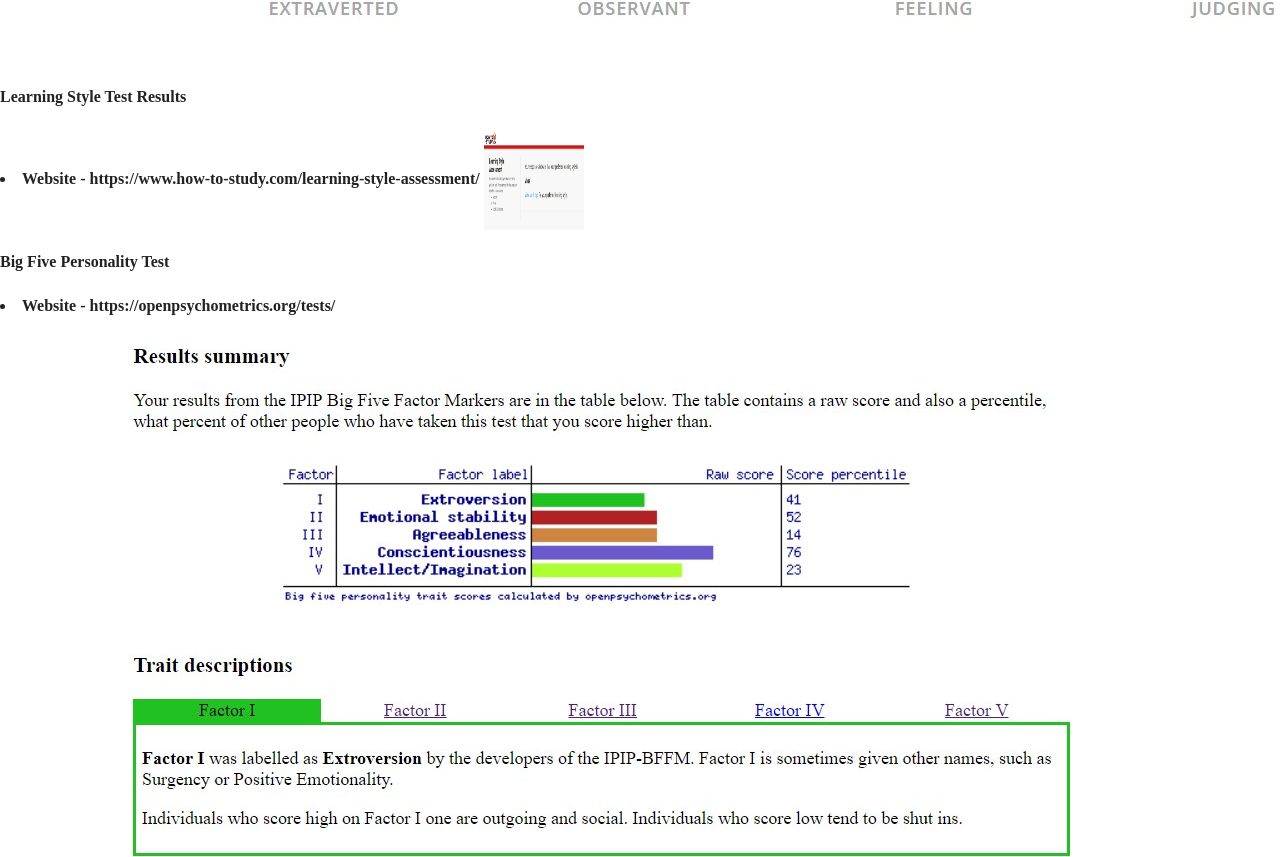
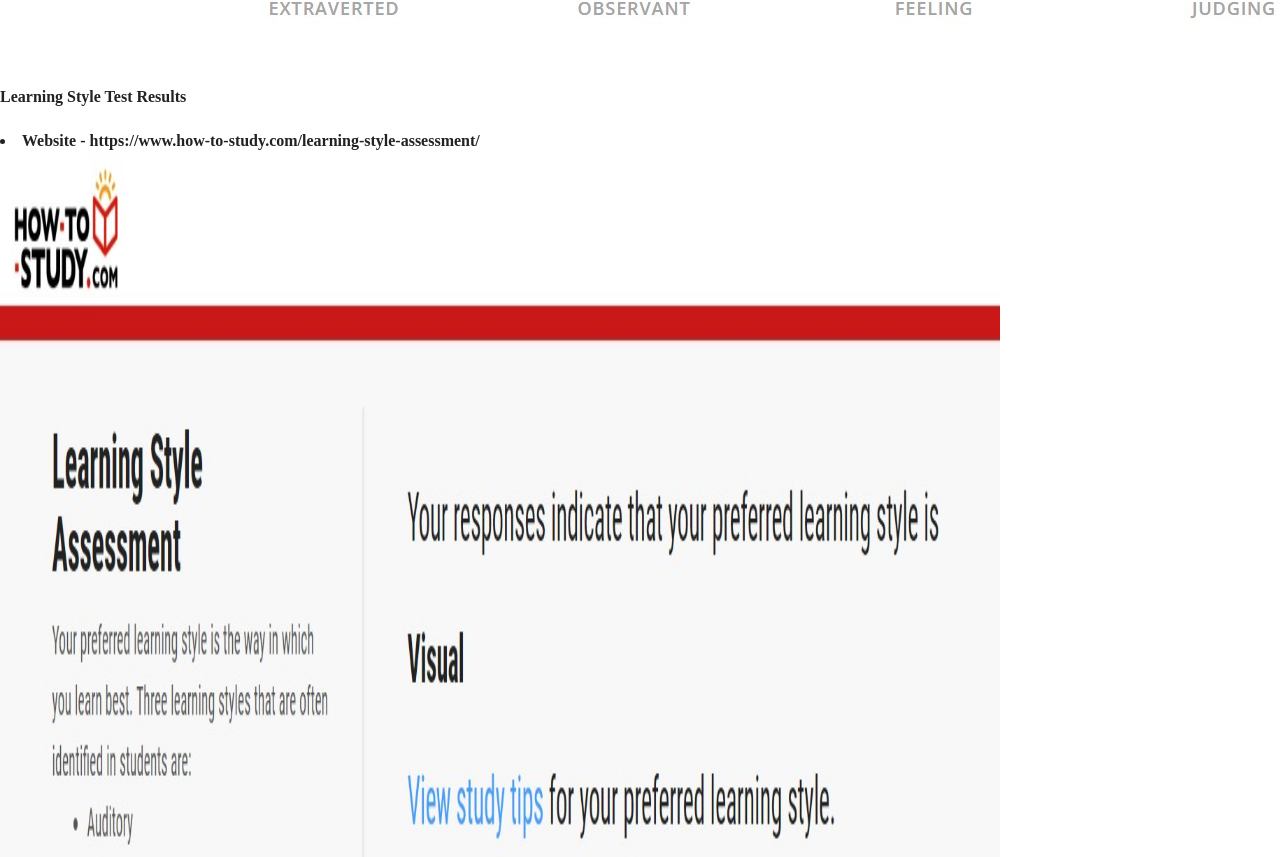
Before and after one commit to jaydendang1/jaydendang1.github.io, a plain HTML site: page index.html in a window 1280 px wide. Shown: the part 2134-2991 px from the top of the page. Drawn offline with nearby package versions, Linux system fonts and the light colour scheme.

Commit message:
Update index.html

```diff
--- a/index.html
+++ b/index.html
@@ -50,7 +50,7 @@
   <img src="Images/16.jpg">
   <h4>Learning Style Test Results</h4>
   <li>Website - https://www.how-to-study.com/learning-style-assessment/
-  <img src="Images/learning.jpg" width="100" height="100">
+  <img src="Images/learning.jpg" width="1000" height="1000">
   <h4>Big Five Personality Test<h4>
   <li>Website - https://openpsychometrics.org/tests/
   <img src="Images/5.jpg">
```
